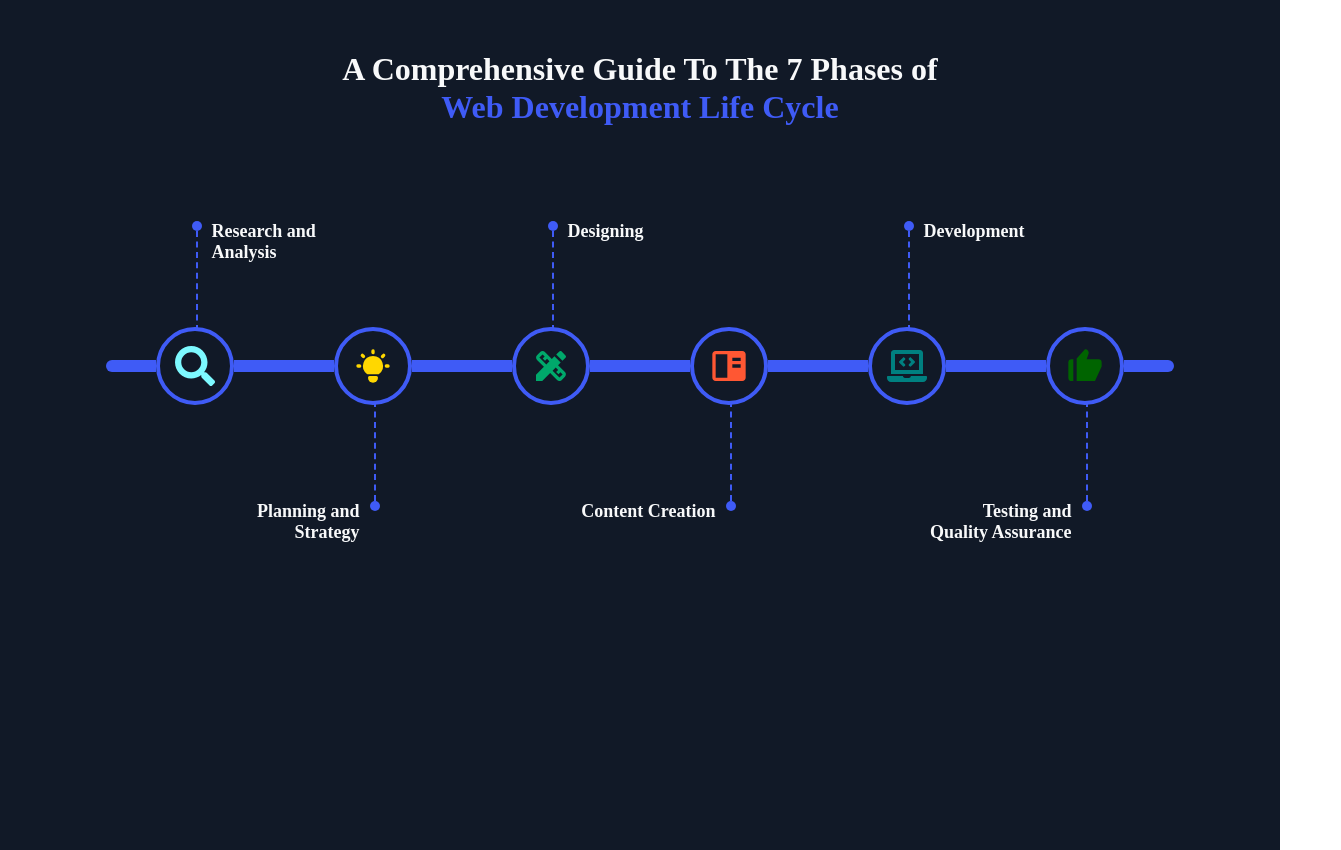
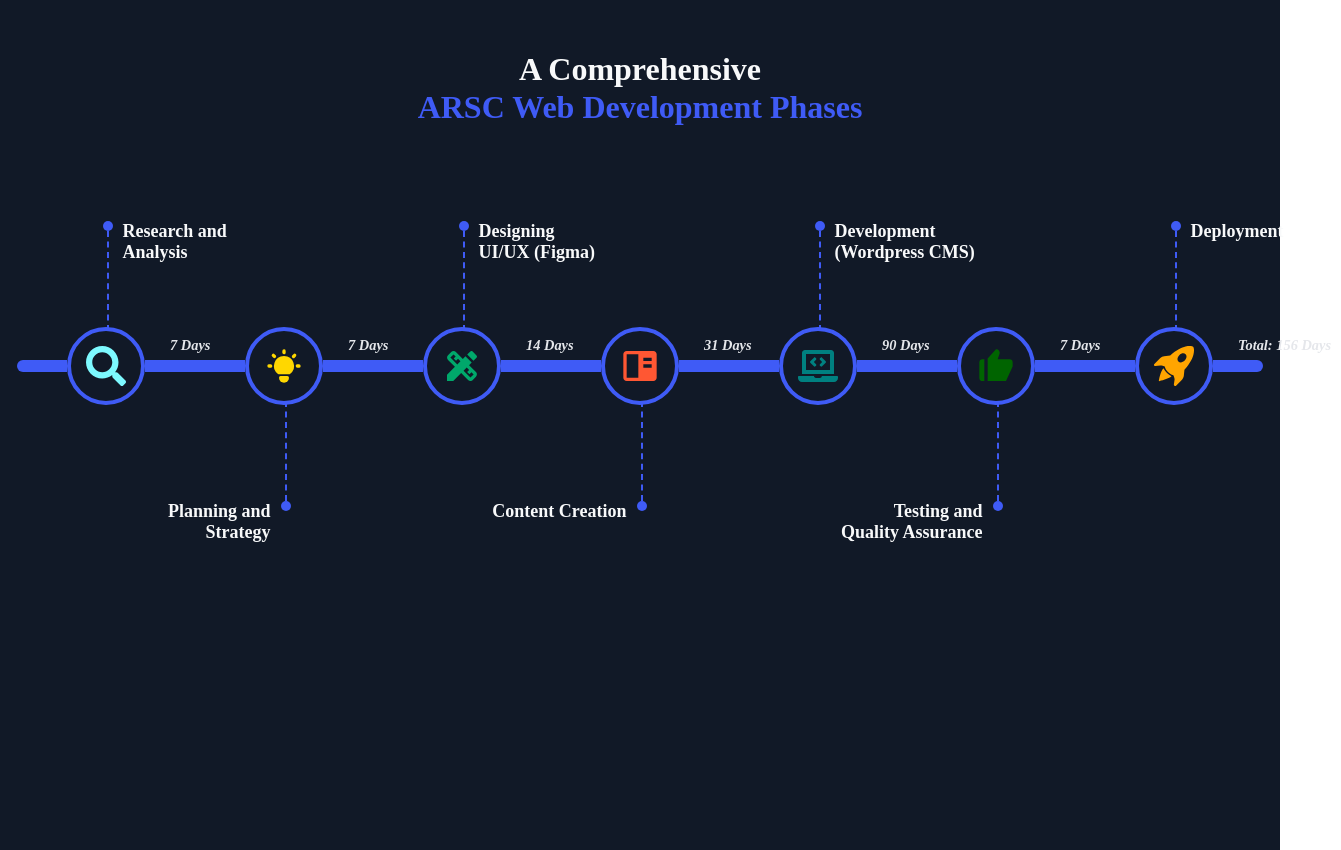
Before and after one commit to p-Smart/todo, a Next.js app: page /wdlc in a window 1280 px wide. Shown: the whole page, 1341 px wide, since content can reach past the window. Built offline with nearby package versions, Linux system fonts and the light colour scheme; a web font is replaced by a local one.

Commit message:
sdlc update

```diff
--- a/src/components/WDLC/DottedLine.js
+++ b/src/components/WDLC/DottedLine.js
@@ -1,5 +1,7 @@
 import { Stack, Typography } from "@mui/material"
 
+
+const formatTitleWithNewlines = (text) => text.split('\n').map((line, index) => <span key={index}>{line}{index < text.split('\n').length - 1 && <br />}</span>)
 
 
 const DottedLine = ({topStart, bottomStart, title}) => {
@@ -68,7 +70,7 @@ const Circle = ({title, textLeft, textRight}) => {
             ...textLeft && {right: '20px', textAlign: 'right'}
         }}
         >
-            {title}
+            {formatTitleWithNewlines(title)}
         </Typography>
         </Stack>
     )
--- a/src/components/WDLC/Phase.js
+++ b/src/components/WDLC/Phase.js
@@ -3,7 +3,7 @@ import DottedLine from "./DottedLine"
 
 
 
-const Phase = ({title, Icon, IconColor, topTitle, bottomTitle, startPhase, endPhase}) => {
+const Phase = ({title, Icon, IconColor, topTitle, bottomTitle, startPhase, endPhase, duration}) => {
 
     return (
         <Stack
@@ -12,7 +12,10 @@ const Phase = ({title, Icon, IconColor, topTitle, bottomTitle, startPhase, endPh
             alignItems: 'center'
         }}
         >
-            <HozBar start={startPhase} />
+            <HozBar
+            start={startPhase}
+            duration={duration}
+            />
             <Stack
             sx={{
                 width: '70px',
@@ -25,17 +28,21 @@ const Phase = ({title, Icon, IconColor, topTitle, bottomTitle, startPhase, endPh
                 position: 'relative'
             }}
             >
+            <Icon
+            size={40}
+            color={IconColor}
+            />
             <DottedLine
             topStart={topTitle}
             bottomStart={bottomTitle}
             title={title}
             />
-            <Icon
-            size={40}
-            color={IconColor}
+            </Stack>
+            <HozBar
+            end={endPhase}
+            duration={duration}
+            rightBar
             />
-            </Stack>
-            <HozBar end={endPhase} />
         </Stack>
     )
 }
@@ -44,7 +51,7 @@ const Phase = ({title, Icon, IconColor, topTitle, bottomTitle, startPhase, endPh
 export default Phase
 
 
-const HozBar = ({start, end}) => {
+const HozBar = ({start, end, rightBar, duration}) => {
 
 
     return (
@@ -54,8 +61,27 @@ const HozBar = ({start, end}) => {
             height: '12px',
             bgcolor: 'primary.main',
             ...start && {borderRadius: '10px 0 0 10px'},
-            ...end && {borderRadius: '0 10px 10px 0'}
+            ...end && {borderRadius: '0 10px 10px 0'},
+            position: 'relative'
         }}
-        />
+        >
+            {
+            rightBar &&
+            <Typography
+            variant="h6"
+            sx={{
+                position: 'absolute',
+                color: 'neutral.200',
+                fontStyle: 'italic',
+                fontSize: '.9rem',
+                bottom: '18px',
+                whiteSpace: 'nowrap',
+                left: '50%'
+            }}
+            >
+                {`${end ? 'Total: ' : ''}${duration} Days`}
+            </Typography>
+            }
+        </Stack>
     )
 }
--- a/src/pages/wdlc.js
+++ b/src/pages/wdlc.js
@@ -7,6 +7,7 @@ import {BiSolidBookContent, BiSolidLike} from 'react-icons/bi'
 import {MdDesignServices} from 'react-icons/md'
 import Phase from "src/components/WDLC/Phase"
 import { v4 as uuid } from 'uuid'
+import { BsFillRocketTakeoffFill } from "react-icons/bs"
 
 
 
@@ -15,33 +16,45 @@ const WDLCPage = () => {
     const phases = [
         {
             title: 'Research and Analysis',
+            duration: 7,
             Icon: FaSearch,
             IconColor: '#7DF9FF'
         },
         {
             title: 'Planning and Strategy',
+            duration: 7,
             Icon: TbBulbFilled,
             IconColor: '#FFD700'
         },
         {
-            title: 'Designing',
+            title: 'Designing \n UI/UX (Figma)',
+            duration: 14,
             Icon: MdDesignServices,
             IconColor: '#00A86B'
         },
         {
             title: 'Content Creation',
+            duration: 31,
             Icon: BiSolidBookContent,
             IconColor: '#FF5733'
         },
         {
-            title: 'Development',
+            title: 'Development (Wordpress CMS)',
+            duration: 90,
             Icon: FaLaptopCode,
             IconColor: '#008080'
         },
         {
             title: 'Testing and Quality Assurance',
+            duration: 7,
             Icon: BiSolidLike,
             IconColor: '#006400'
+        },
+        {
+            title: 'Deployment',
+            duration: 156,
+            Icon: BsFillRocketTakeoffFill,
+            IconColor: '#FFA500'
         },
     ]
 
@@ -68,12 +81,12 @@ const WDLCPage = () => {
                 <span
                 style={{color: neutral[50]}}
                 >
-                A Comprehensive Guide To The 7 Phases of
+                A Comprehensive
                 </span>
                 <span
                 style={{display: 'block', color: primary.main}}
                 >
-                Web Development Life Cycle
+                ARSC Web Development Phases
                 </span>
             </Typography>
 
@@ -81,7 +94,7 @@ const WDLCPage = () => {
             direction='row'
             >
             {
-            phases.map( ({title, Icon, IconColor}, k) => (
+            phases.map( ({title, Icon, IconColor, duration}, k) => (
                 <Phase
                 key={uuid()}
                 startPhase={k===0}
@@ -89,6 +102,7 @@ const WDLCPage = () => {
                 topTitle={!(k%2)}
                 bottomTitle={k%2 !== 0}
                 title={title}
+                duration={duration}
                 Icon={Icon}
                 IconColor={IconColor}
                 />
```
